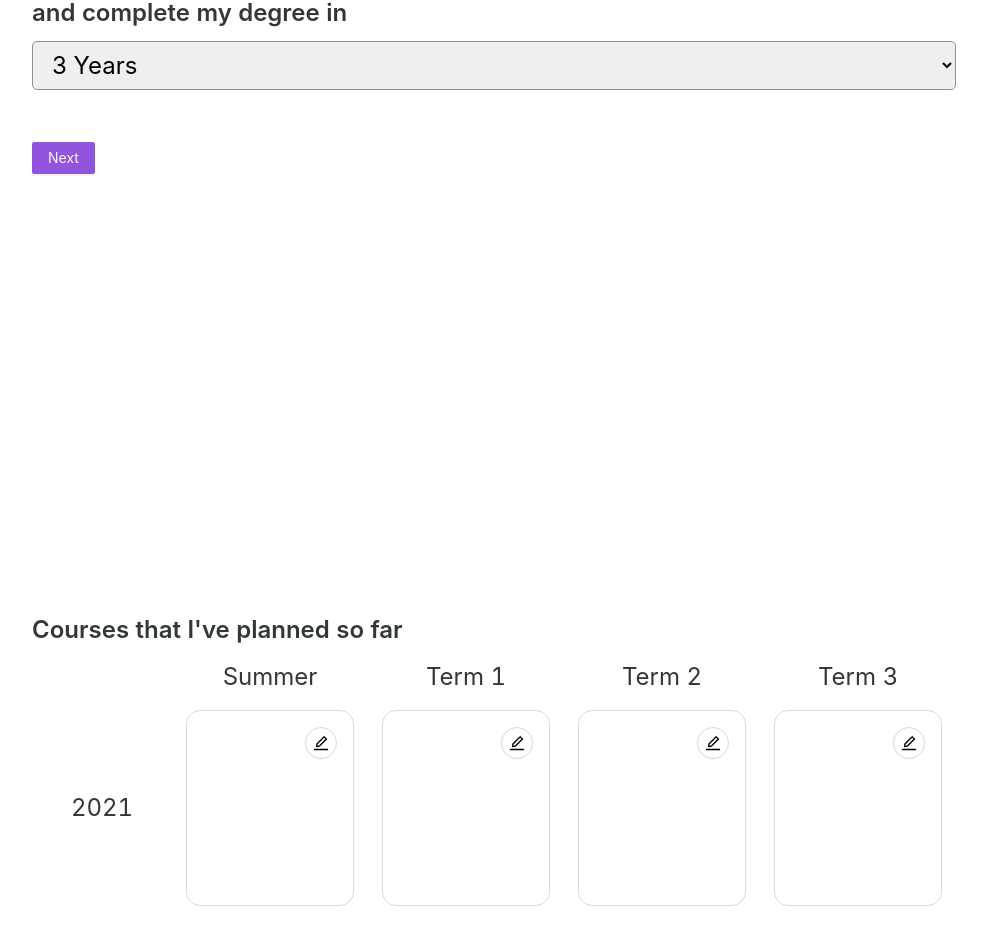
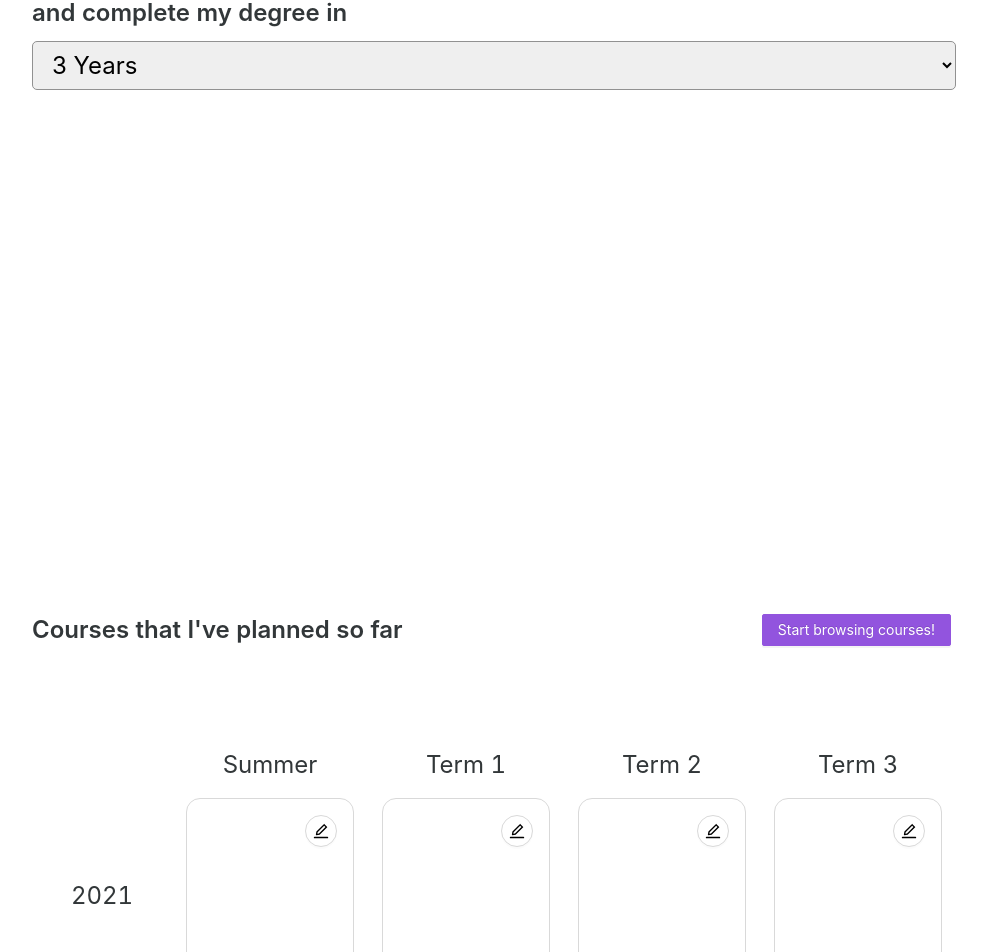
Before and after one commit to devsoc-unsw/circles, a React (Create React App) app in the folder frontend/: page /degree-selector in a window 1280 px wide. Shown: the part 2588-3540 px from the top of the page, without its empty margins (146-1133 px from the left). Built offline with nearby package versions, Linux system fonts and the light colour scheme.

Commit message:
Small style changes

```diff
--- a/frontend/src/pages/DegreeSelector/main.jsx
+++ b/frontend/src/pages/DegreeSelector/main.jsx
@@ -25,7 +25,7 @@ function DegreeSelector() {
     return (
       <div className='degree-root-container'>
         <animated.div style={props}>
-          <div>
+          <div className="step-container">
             <div className="step-content" id={"Degree"}><DegreeStep/></div>
             <div className="step-content" id={"Specialisation"}><SpecialisationStep/></div>
             <div className="step-content" id={"Minor"}><MinorStep/></div>
--- a/frontend/src/pages/DegreeSelector/main.less
+++ b/frontend/src/pages/DegreeSelector/main.less
@@ -8,7 +8,7 @@
   padding-top: 5em;
 }
 .degree-content {
-  min-width: 60%;
+  min-width: 50%;
 }
 
 .step-style {
@@ -18,6 +18,10 @@
 .step-content {
   display: flex;
   flex-direction: column;
+}
+
+.step-content {
+  // width: 50%;
 }
 
 .steps-back-btn {
--- a/frontend/src/pages/DegreeSelector/steps/DegreeStep.jsx
+++ b/frontend/src/pages/DegreeSelector/steps/DegreeStep.jsx
@@ -60,7 +60,7 @@ export const DegreeStep = () => {
             { program && (
                 <Link to={"Specialisation"} smooth={true} duration={1000}>
                     <Button
-                        className='steps-next-btn'
+                        className='steps-next-btn-first'
                         type="primary"
                     >
                         Next
--- a/frontend/src/pages/DegreeSelector/steps/PreviousCoursesStep.jsx
+++ b/frontend/src/pages/DegreeSelector/steps/PreviousCoursesStep.jsx
@@ -76,7 +76,7 @@ export const PreviousCoursesStep = () => {
                 Courses that I've planned so far
             </Title>
             {/* Add info button */}
-            <div className="steps-grid-cont">
+            <div className="steps-grid-cont" style={{marginTop: "100px"}}>
                 <div className="steps-grid-item"></div>
                 <div className="steps-grid-item">Summer</div>
                 <div className="steps-grid-item">Term 1</div>
--- a/frontend/src/pages/DegreeSelector/steps/steps.less
+++ b/frontend/src/pages/DegreeSelector/steps/steps.less
@@ -31,7 +31,15 @@
 }
 
 .steps-next-btn {
-  margin-top: 3em;
+  position: absolute !important;
+  top: 11em;
+  right: 5px;
+}
+
+.steps-next-btn-first {
+  position: absolute !important;
+  top: 5em;
+  right: 5px;
 }
 
 .step-content {
```
